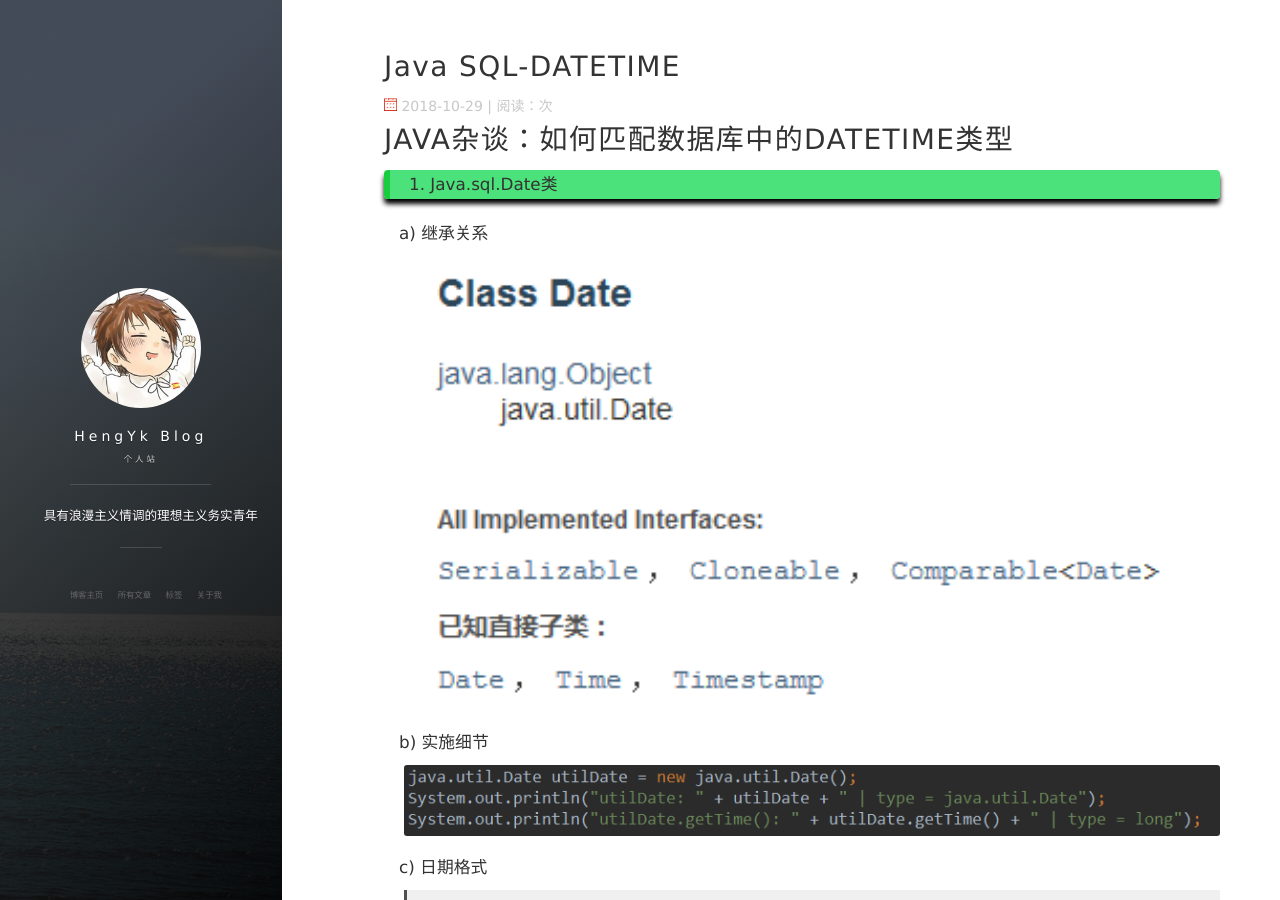
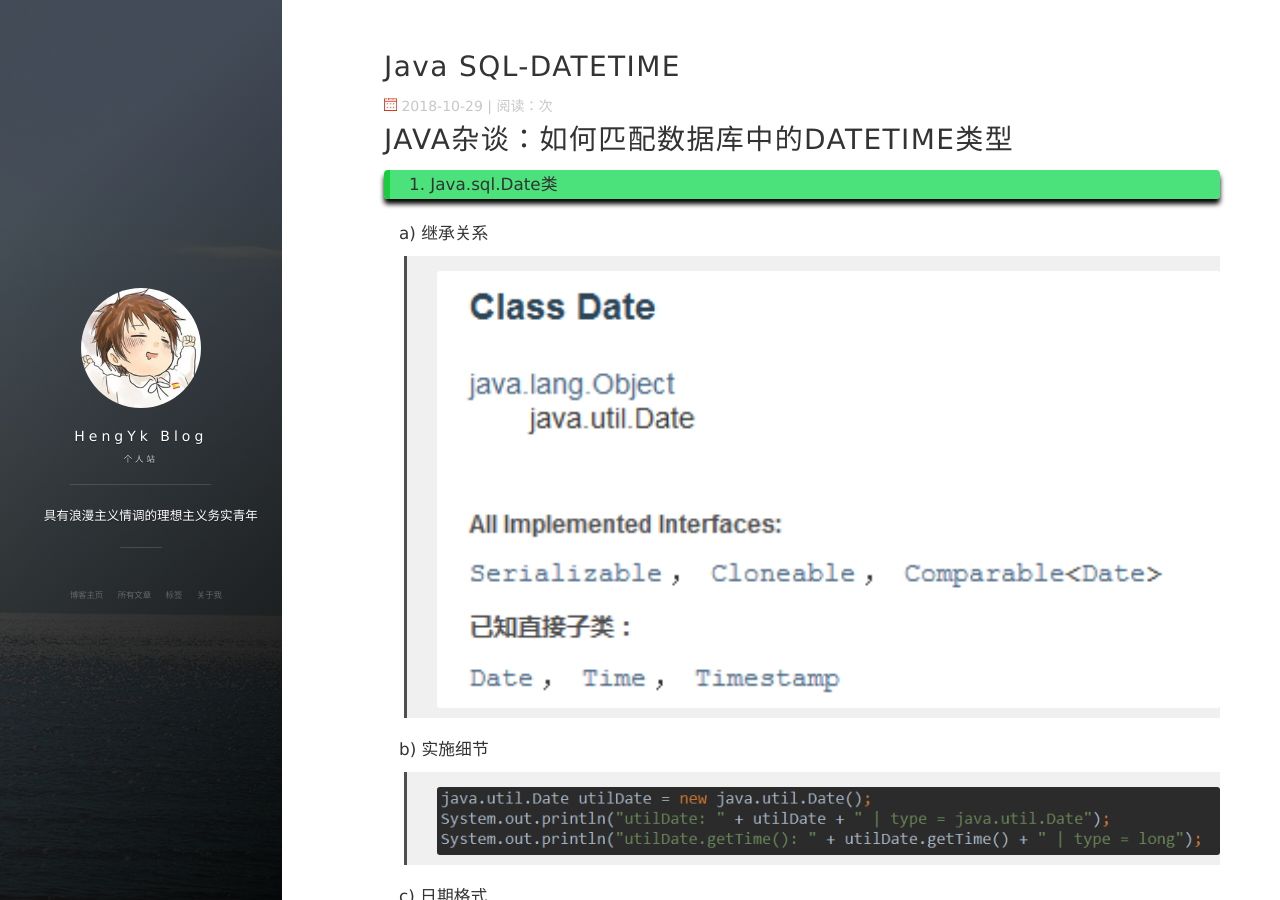
Before and after one commit to HengYk/hengyk.github.io, a Jekyll site: the page built from _posts/2018-11-01-JAVA杂谈：如何匹配数据库中的DATETIME类型.md, in a window 1280 px wide and 900 px high. Built offline with Jekyll 4.4.1, drawn with Linux system fonts in a browser that asks for light colours; nearby versions of some CDN libraries; comment, search, counter and statistics services are not loaded.

Commit message:
Commit datetime

```diff
--- a/_posts/2018-11-01-JAVA杂谈：如何匹配数据库中的DATETIME类型.md
+++ b/_posts/2018-11-01-JAVA杂谈：如何匹配数据库中的DATETIME类型.md
@@ -12,11 +12,11 @@ tag: SQL系列文章（JAVA-SQL-*）
 
 #### a)	继承关系
 
-<img src="/images/post/dateclass.png" width="1000px" height="">
+> <img src="/images/post/dateclass.png" width="1000px" height="">
 
 #### b) 实施细节
 
-<img src="/images/post/utildatedatetime.png" width="1000px" height="">
+> <img src="/images/post/utildatedatetime.png" width="1000px" height="">
 
 #### c)	日期格式
 
@@ -34,7 +34,7 @@ tag: SQL系列文章（JAVA-SQL-*）
 
 #### a)	实施细节
 
-<img src="/images/post/stringdatetime.png" width="1000px" height="">
+> <img src="/images/post/stringdatetime.png" width="1000px" height="">
 
 #### b)	写入和读取结果
 
@@ -49,7 +49,7 @@ tag: SQL系列文章（JAVA-SQL-*）
 
 #### a)	实施细节
 
-<img src="/images/post/sqldatedatetime.png" width="1000px" height="">
+> <img src="/images/post/sqldatedatetime.png" width="1000px" height="">
 
 #### b)	写入和读取结果
 
@@ -64,7 +64,7 @@ tag: SQL系列文章（JAVA-SQL-*）
 
 #### a)	实施细节
 
-<img src="/images/post/timestampdatetime.png" width="1000px" height="">
+> <img src="/images/post/timestampdatetime.png" width="1000px" height="">
 
 #### b)	写入和读取结果
 
@@ -79,7 +79,7 @@ tag: SQL系列文章（JAVA-SQL-*）
 
 > Time类无法直接写入为DATETIME类型。
 
-<img src="/images/post/timedatetime.png" width="1000px" height="">
+> <img src="/images/post/timedatetime.png" width="1000px" height="">
 
 > 输出结果： time: 11:15:35&nbsp;&nbsp;&nbsp;type = java.sql.Time
 > 执行写入报错： Data truncation: Incorrect datetime value
```
